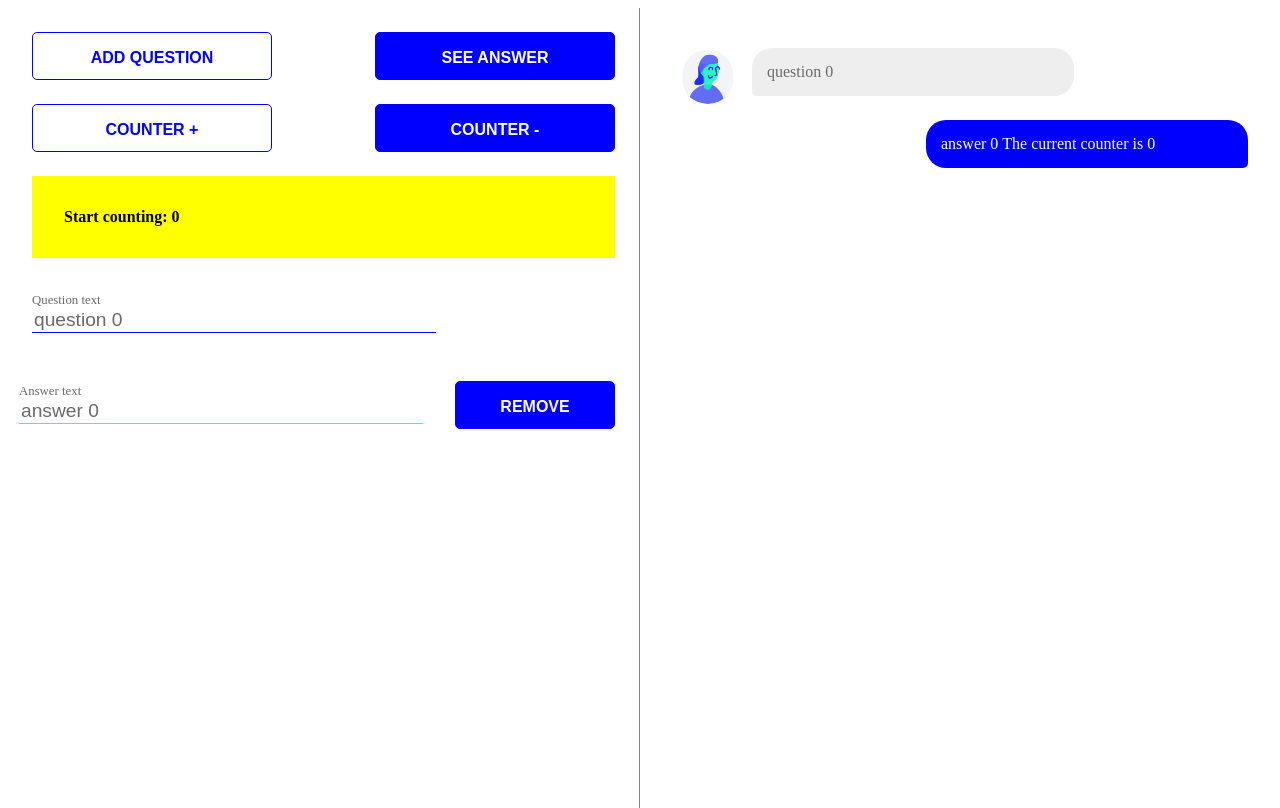
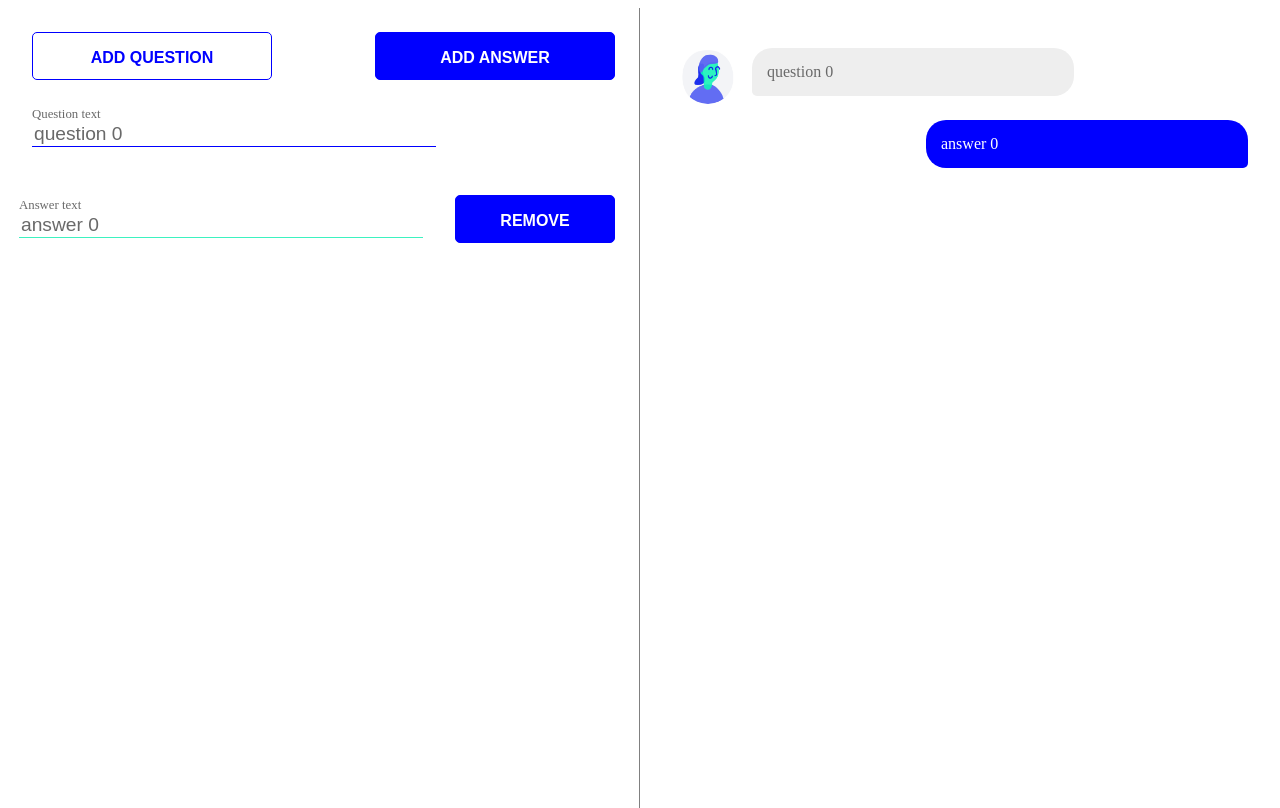
Before and after one commit to nxt-insurance/ucc, a React (Create React App) app: page / in a window 1280 px wide. Built offline with nearby package versions, Linux system fonts and the light colour scheme.

Commit message:
Remove counter logic from the app.

```diff
--- a/src/App.js
+++ b/src/App.js
@@ -2,14 +2,7 @@ import React from 'react'
 import { connect } from 'react-redux'
 import { css, StyleSheet } from 'aphrodite/no-important'
 
-import {
-  addAnswer,
-  addQuestion,
-  changeMessage,
-  decrementCounter,
-  incrementCounter,
-  removeMessage,
-} from './store/actionCreators'
+import { addAnswer, addQuestion, changeMessage, removeMessage } from './store/actionCreators'
 import Button from './components/Button.js'
 import MessagesToType from './components/MessagesToType'
 import { MessagesToShow } from './components/MessagesToShow'
@@ -20,14 +13,8 @@ const App = props => {
       <div className={css(styles.writeSection)}>
         <div className={css(styles.buttonContainer)}>
           <Button onClick={props.addQuestion} color="white" text="Add question" size="long" />
-          <Button onClick={props.addAnswer} color="blue" text="See answer" size="long" />
+          <Button onClick={props.addAnswer} color="blue" text="Add answer" size="long" />
         </div>
-        <div className={css(styles.buttonContainer)}>
-          <Button onClick={props.incrementCounter} color="white" text="Counter +" size="long" />
-          <Button onClick={props.decrementCounter} color="blue" text="Counter -" size="long" />
-        </div>
-        <div className={css(styles.counter)}>Start counting: {props.counter}</div>
-        <div>
         <div>
           {props.messages.map((value, index) => (
             <MessagesToType
@@ -41,18 +28,11 @@ const App = props => {
           ))}
         </div>
       </div>
-      </div>
+
       <div className={css(styles.seeSection)}>
         <div>
           {props.messages.map((item, index, array) => (
-            <MessagesToShow
-              key={'see-q' + index}
-              index={index}
-              item={item.text}
-              type={item.type}
-              hasCounter={index === array.length - 1}
-              counter={props.counter}
-            />
+            <MessagesToShow key={'see-q' + index} index={index} item={item.text} type={item.type} />
           ))}
         </div>
       </div>
@@ -86,17 +66,10 @@ const styles = StyleSheet.create({
     width: '50%',
     boxSizing: 'border-box',
   },
-  counter: {
-    padding: '2rem',
-    backgroundColor: 'yellow',
-    fontWeight: 'bold',
-    marginBottom: '2rem',
-  },
 })
 
 const mapStateToProps = state => ({
   messages: state.chat,
-  counter: state.counter,
 })
 
 const mapDispatchToProps = {
@@ -104,8 +77,6 @@ const mapDispatchToProps = {
   addAnswer,
   changeMessage,
   removeMessage,
-  incrementCounter,
-  decrementCounter,
 }
 
 export default connect(
--- a/src/components/Button.js
+++ b/src/components/Button.js
@@ -22,11 +22,9 @@ class Button extends React.Component {
     }
 
     return (
-      <div>
-        <button className={css(buttonStyles)} onClick={this.props.onClick}>
-          {this.props.text}
-        </button>
-      </div>
+      <button className={css(buttonStyles)} onClick={this.props.onClick}>
+        {this.props.text}
+      </button>
     )
   }
 }
--- a/src/components/MessagesToShow.js
+++ b/src/components/MessagesToShow.js
@@ -18,11 +18,7 @@ const MessagesToShow = props => {
   return (
     <div className={css(messageContainer)} key={`questionToShow-${props.index}`}>
       <img className={css(avatar)} src={carla} alt="Avatar of Carla" />
-      <div className={css(message)}>
-        {props.item}
-        &nbsp;
-        {props.hasCounter && <span>The current counter is {props.counter}</span>}
-      </div>
+      <div className={css(message)}>{props.item}</div>
     </div>
   )
 }
--- a/src/store/actionCreators.js
+++ b/src/store/actionCreators.js
@@ -30,15 +30,3 @@ export const removeMessage = index => {
     },
   }
 }
-
-export const incrementCounter = () => {
-  return {
-    type: actionTypes.INCREMENT_COUNTER,
-  }
-}
-
-export const decrementCounter = () => {
-  return {
-    type: actionTypes.DECREMENT_COUNTER,
-  }
-}
--- a/src/store/actionTypes.js
+++ b/src/store/actionTypes.js
@@ -2,5 +2,3 @@ export const ADD_QUESTION = 'ADD_QUESTION'
 export const ADD_ANSWER = 'ADD_ANSWER'
 export const CHANGE_MESSAGE = 'CHANGE_MESSAGE'
 export const REMOVE_MESSAGE = 'REMOVE_MESSAGE'
-export const INCREMENT_COUNTER = 'INCREMENT_COUNTER'
-export const DECREMENT_COUNTER = 'DECREMENT_COUNTER'
--- a/src/store/index.js
+++ b/src/store/index.js
@@ -1,10 +1,9 @@
 import { createStore, combineReducers } from 'redux'
 
-import { chatReducer, counterReducer } from './reducers'
+import { chatReducer } from './reducers'
 
 const appReducer = combineReducers({
   chat: chatReducer,
-  counter: counterReducer,
 })
 
 const store = createStore(
--- a/src/store/reducers.js
+++ b/src/store/reducers.js
@@ -43,16 +43,3 @@ export const chatReducer = (
       return state
   }
 }
-
-export const counterReducer = (state = 0, action) => {
-  switch (action.type) {
-    case actionTypes.INCREMENT_COUNTER:
-      return ++state
-
-    case actionTypes.DECREMENT_COUNTER:
-      return state <= 0 ? 0 : --state
-
-    default:
-      return state
-  }
-}
```
Lines whose indentation alone changed are shown as unchanged.
